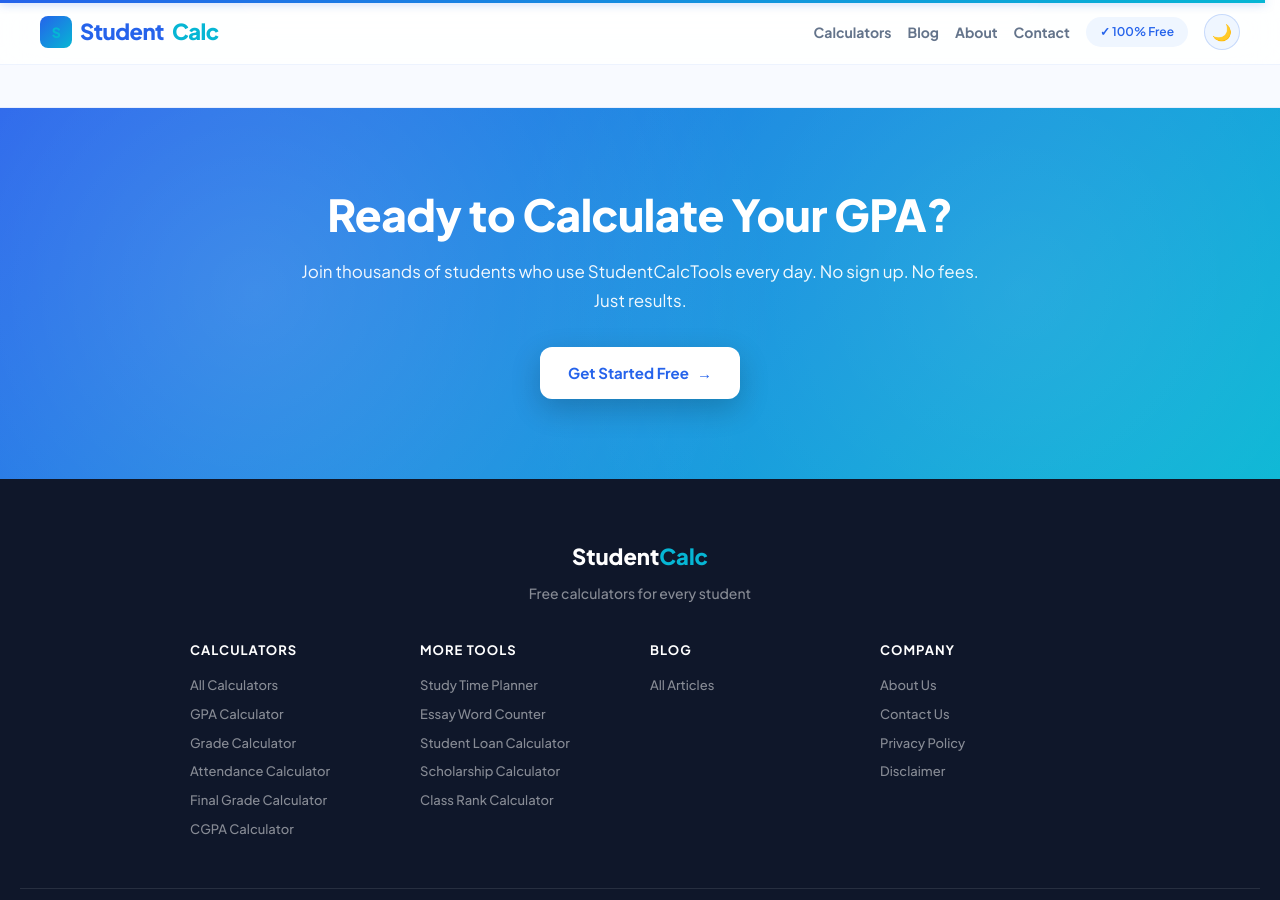
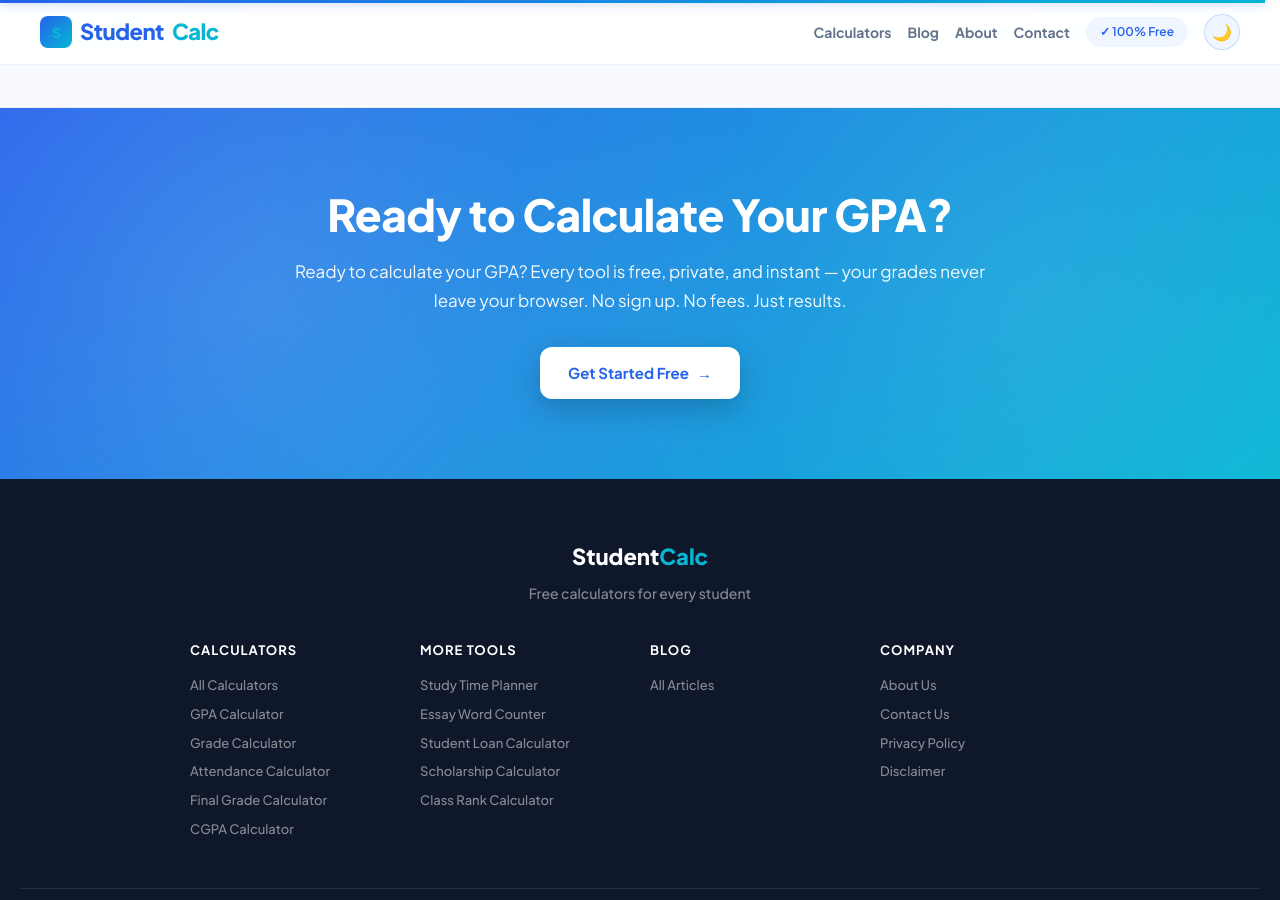
Before and after one commit to zaidmeo09-dhangal/studentcalctools, a Jekyll site: the page index.html, which Jekyll copies as it is, in a window 1280 px wide and 900 px high, scrolled down 5442 px. Built offline with Jekyll 4.4.1, drawn with Linux system fonts in a browser that asks for light colours; part of the change alters nothing that is shown; some of the changed text lies outside the part shown.

Commit message:
Update index.html

```diff
--- a/index.html
+++ b/index.html
@@ -11,14 +11,14 @@
     <meta name="ahrefs-site-verification" content="2a077ad5974f07e84d6523929a4ae1cb360bb57384 81e11e9e6b3b7db345bc4d">
     <meta name="viewport" content="width=device-width, initial-scale=1.0">
     <title>Free Student Calculators – GPA, Grades, Attendance</title>
-    <meta name="description" content="10 plus free student calculators for GPA, grades, attendance, loans and more. Instant results for college and high school students. No sign up needed.">
+    <meta name="description" content="10 free student calculators for GPA, grades, attendance, loans and more. Instant results for college and high school students. No sign up needed.">
 
     <!-- Open Graph -->
     <meta property="og:type" content="website">
     <meta property="og:site_name" content="StudentCalcTools">
     <meta property="og:url" content="https://studentcalctools.com/">
     <meta property="og:title" content="Free Student Calculators – GPA, Grades, Attendance">
-    <meta property="og:description" content="10 plus free student calculators for GPA, grades, attendance, loans and more. Instant results for college and high school students. No sign up needed.">
+    <meta property="og:description" content="10 free student calculators for GPA, grades, attendance, loans and more. Instant results for college and high school students. No sign up needed.">
     <meta property="og:image" content="https://studentcalctools.com/assets/images/og-image.webp">
     <meta property="og:image:width" content="1200">
     <meta property="og:image:height" content="630">
@@ -1495,7 +1495,7 @@
             <div class="hero-content">
                 <div class="hero-badge">
                     <span class="pulse-dot" aria-hidden="true"></span>
-                    The #1 Free Student Calculator Suite
+                    10 free calculators. Zero sign-ups. Your data stays in your browser.
                 </div>
                 <h1>Free Student Calculators for <span class="gradient-text">GPA, Grades and Study Planning</span></h1>
 <p>Calculate GPA, weighted grades, final exam scores, attendance percentage, essay word count, student loan payments, scholarships and class rank. Free, private and built for students.</p>
@@ -1848,7 +1848,7 @@
         <section class="cta-section">
             <div class="cta-wrap">
                 <h2>Ready to Calculate Your GPA?</h2>
-                <p>Join thousands of students who use StudentCalcTools every day. No sign up. No fees. Just results.</p>
+                <p>Ready to calculate your GPA? Every tool is free, private, and instant — your grades never leave your browser. No sign up. No fees. Just results.</p>
                 <a href="/gpa-calculator/" class="btn-primary">Get Started Free <span aria-hidden="true">→</span></a>
             </div>
         </section>
```
